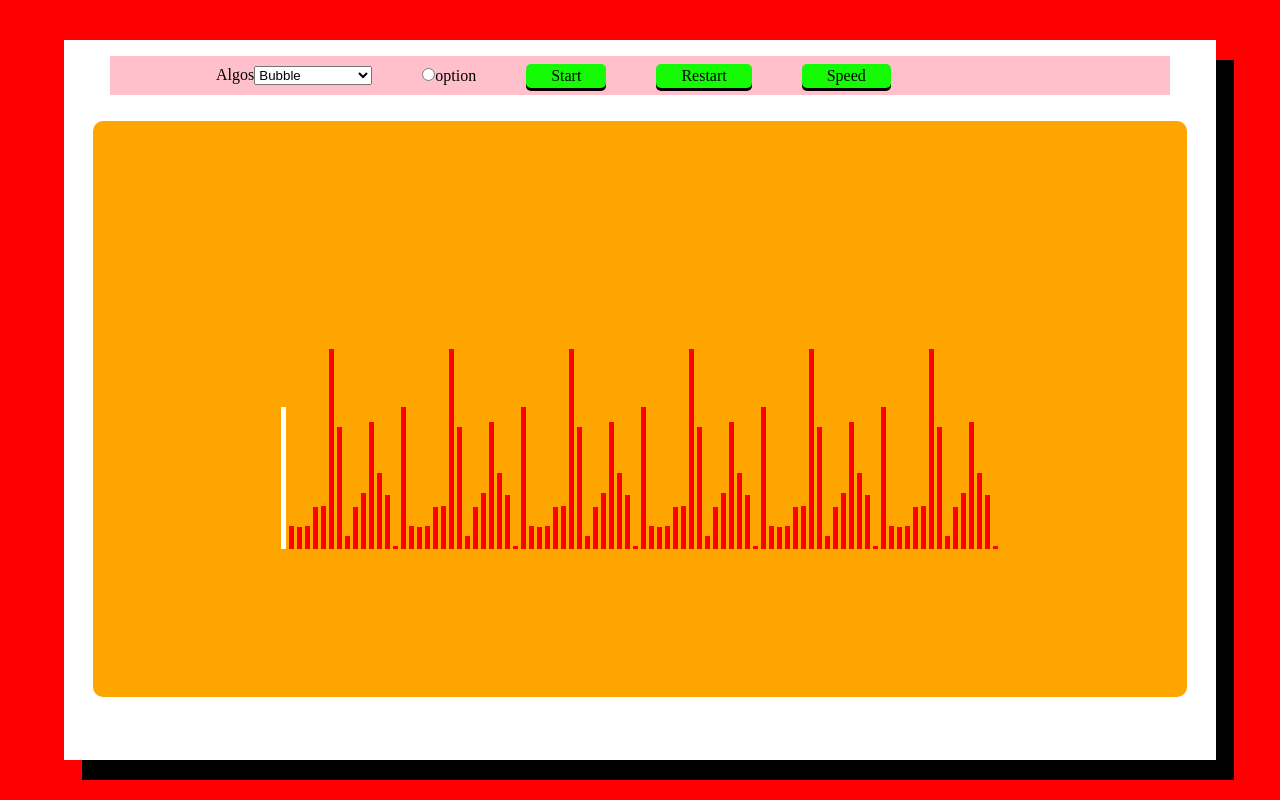
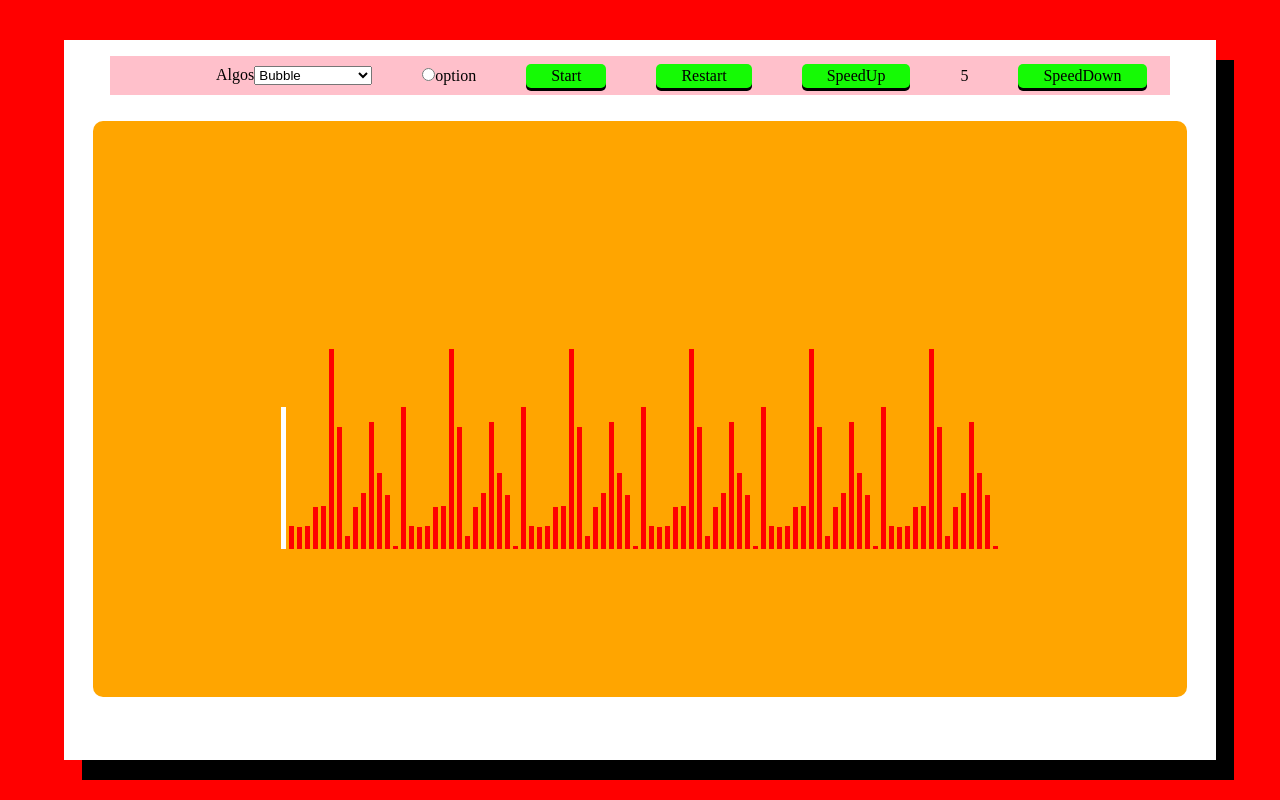
Before and after one commit to ds-247/sorting_visualizer, a React (Vite) app: page / in a window 1280 px wide. Built offline with nearby package versions, Linux system fonts and the light colour scheme.

Commit message:
added speed up and speed down logic

```diff
--- a/src/components/button/Button.jsx
+++ b/src/components/button/Button.jsx
@@ -1,9 +1,9 @@
 import "./btn.scss";
 
-export default function Button({value, sort}) {
+export default function Button({value, onClick}) {
     function handleClick() {
         console.log("button is clicked");
-        sort();
+        onClick();
     }
     return (
         <div onClick={handleClick} className="btn">
--- a/src/components/first-section/FirstSection.jsx
+++ b/src/components/first-section/FirstSection.jsx
@@ -23,7 +23,7 @@ export default function FirstSection() {
   const [comp2, setComp2] = useState(0);
   const [algo, setAlgo] = useState("Bubble");
   const [arr, setArr] = useState(data);
-  const ms = 5;
+  const [ms, setSpeed] = useState(5);
 
   function sleep() {
     return new Promise((res) => setTimeout(res, ms));
@@ -40,7 +40,7 @@ export default function FirstSection() {
   }
 
   function handleAlgoSelection(algo) {
-    setAlgo(algo)
+    setAlgo(algo);
   }
 
   function handleStart() {
@@ -205,14 +205,32 @@ export default function FirstSection() {
     }
   }
 
+  function SpeedDown() {
+    setSpeed((prev) => {
+      return prev + 10 >= 195 ? 195 : prev + 10;
+    });
+  }
+
+  function SpeedUp() {
+    setSpeed((prev) => {
+      return prev - 10 <= 5 ? 5 : prev - 10;
+    });
+  }
+
   return (
     <div className="first">
       <Top>
-        <Dropdown options={algoList} selected={algo} handleAlgoSelection={handleAlgoSelection} />
+        <Dropdown
+          options={algoList}
+          selected={algo}
+          handleAlgoSelection={handleAlgoSelection}
+        />
         <Radio name="name" option="option" />
-        <Button value="Start" sort={handleStart} />
-        <Button value="Restart" sort={handleRestart} />
-        <Button value="Speed" />
+        <Button value="Start" onClick={handleStart} />
+        <Button value="Restart" onClick={handleRestart} />
+        <Button value="SpeedUp" onClick={SpeedUp} />
+        {ms}
+        <Button value="SpeedDown" onClick={SpeedDown} />
       </Top>
 
       <Viz data={arr} one={comp1} two={comp2} />
```
Also changed, not shown: goals.txt.
